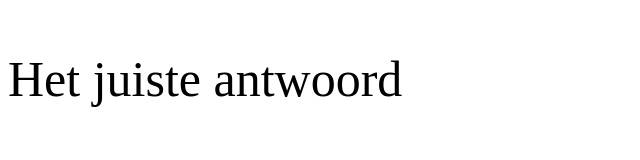
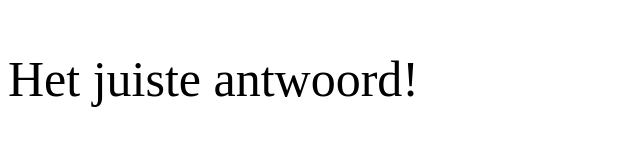
Before and after one commit to LoekGeelen/result, a plain HTML site: page index.html in a window 1280 px wide. Shown: the full height of the page, 0-640 px from the left. Drawn offline with Linux system fonts and the light colour scheme.

Commit message:
Update index.html

```diff
--- a/index.html
+++ b/index.html
@@ -2,7 +2,7 @@
 <html>
 <body>
 
-<p style="font-size:50px;">Het juiste antwoord</p>
+<p style="font-size:50px;">Het juiste antwoord!</p>
 
 </body>
 </html>
```
